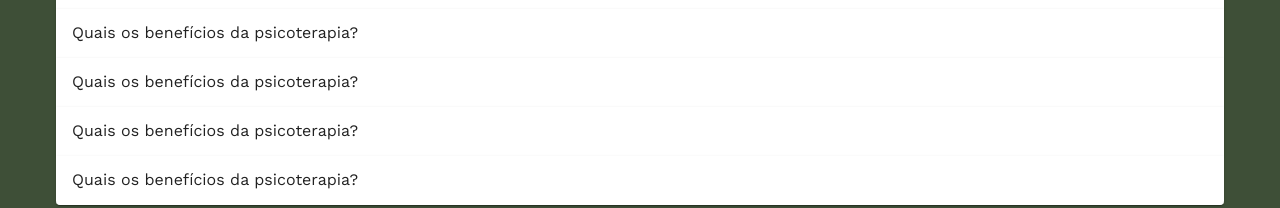
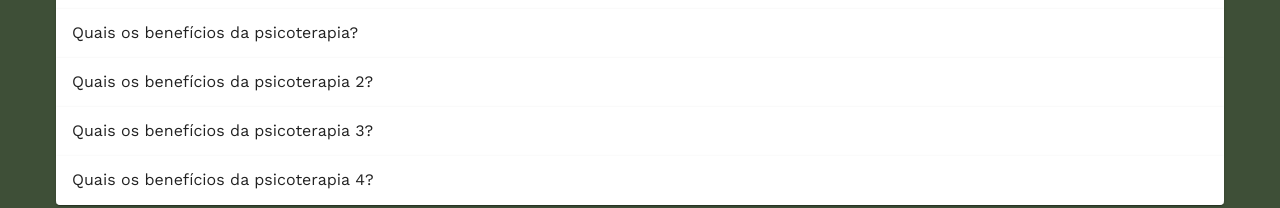
Before and after one commit to peterleiva/suelen-libardi, a Next.js app: page / in a window 1280 px wide. Shown: the part 592-800 px from the top of the page. Built offline with nearby package versions, Linux system fonts and the light colour scheme.

Commit message:
Expand FAQ at time

```diff
--- a/src/app/Faq.tsx
+++ b/src/app/Faq.tsx
@@ -1,19 +1,14 @@
 "use client";
 
+import data from "@/lib/data.json";
 import { workSans } from "@/lib/font";
-import {
-  Accordion,
-  AccordionDetails,
-  AccordionSummary,
-  Typography,
-} from "@mui/material";
+import { Accordion, AccordionDetails, AccordionSummary } from "@mui/material";
 import clsx from "clsx";
+import { useState } from "react";
 import { FaChevronUp } from "react-icons/fa";
-import data from "@/lib/data.json";
-import { useState } from "react";
 
 export default function Faq() {
-  const [accordion, setAccordion] = useState<boolean[]>([]);
+  const [expanded, setExpanded] = useState<number | null>(null);
 
   return (
     <div
@@ -32,13 +27,13 @@ export default function Faq() {
       {data.faq.map((item, index) => (
         <Accordion
           key={index}
+          expanded={expanded === index}
           className={clsx(
             "bg-secondary text-white shadow-none overflow-hidden",
-            !accordion.at(index) && "border-b border-white",
+            !(expanded === index) && "border-b border-white",
           )}
-          onChange={(_, expanded) => {
-            accordion[index] = expanded;
-            setAccordion([...accordion]);
+          onChange={() => {
+            setExpanded(index);
           }}
         >
           <AccordionSummary
@@ -49,6 +44,7 @@ export default function Faq() {
             {item.question}
           </AccordionSummary>
           <AccordionDetails className="border-white border-t">
+            {" "}
             {item.answer}
           </AccordionDetails>
         </Accordion>
--- a/src/lib/data.json
+++ b/src/lib/data.json
@@ -30,16 +30,16 @@
       "answer": "A psicoterapia pode ajudar o paciente a lidar com suas questões, de forma que ele possa encontrar novas formas de lidar com seus problemas e conflitos. A psicoterapia pode ajudar o paciente a lidar com suas questões, de forma que ele possa encontrar novas formas de lidar com seus problemas e conflitos."
     },
     {
-      "question": "Quais os benefícios da psicoterapia?",
-      "answer": "A psicoterapia pode ajudar o paciente a lidar com suas questões, de forma que ele possa encontrar novas formas de lidar com seus problemas e conflitos. A psicoterapia pode ajudar o paciente a lidar com suas questões, de forma que ele possa encontrar novas formas de lidar com seus problemas e conflitos."
+      "question": "Quais os benefícios da psicoterapia 2?",
+      "answer": "(2) A psicoterapia pode ajudar o paciente a lidar com suas questões, de forma que ele possa encontrar novas formas de lidar com seus problemas e conflitos. A psicoterapia pode ajudar o paciente a lidar com suas questões, de forma que ele possa encontrar novas formas de lidar com seus problemas e conflitos."
     },
     {
-      "question": "Quais os benefícios da psicoterapia?",
-      "answer": "A psicoterapia pode ajudar o paciente a lidar com suas questões, de forma que ele possa encontrar novas formas de lidar com seus problemas e conflitos. A psicoterapia pode ajudar o paciente a lidar com suas questões, de forma que ele possa encontrar novas formas de lidar com seus problemas e conflitos."
+      "question": "Quais os benefícios da psicoterapia 3?",
+      "answer": "(3) A psicoterapia pode ajudar o paciente a lidar com suas questões, de forma que ele possa encontrar novas formas de lidar com seus problemas e conflitos. A psicoterapia pode ajudar o paciente a lidar com suas questões, de forma que ele possa encontrar novas formas de lidar com seus problemas e conflitos."
     },
     {
-      "question": "Quais os benefícios da psicoterapia?",
-      "answer": "A psicoterapia pode ajudar o paciente a lidar com suas questões, de forma que ele possa encontrar novas formas de lidar com seus problemas e conflitos. A psicoterapia pode ajudar o paciente a lidar com suas questões, de forma que ele possa encontrar novas formas de lidar com seus problemas e conflitos."
+      "question": "Quais os benefícios da psicoterapia 4?",
+      "answer": "(4) A psicoterapia pode ajudar o paciente a lidar com suas questões, de forma que ele possa encontrar novas formas de lidar com seus problemas e conflitos. A psicoterapia pode ajudar o paciente a lidar com suas questões, de forma que ele possa encontrar novas formas de lidar com seus problemas e conflitos."
     }
   ]
 }
```
